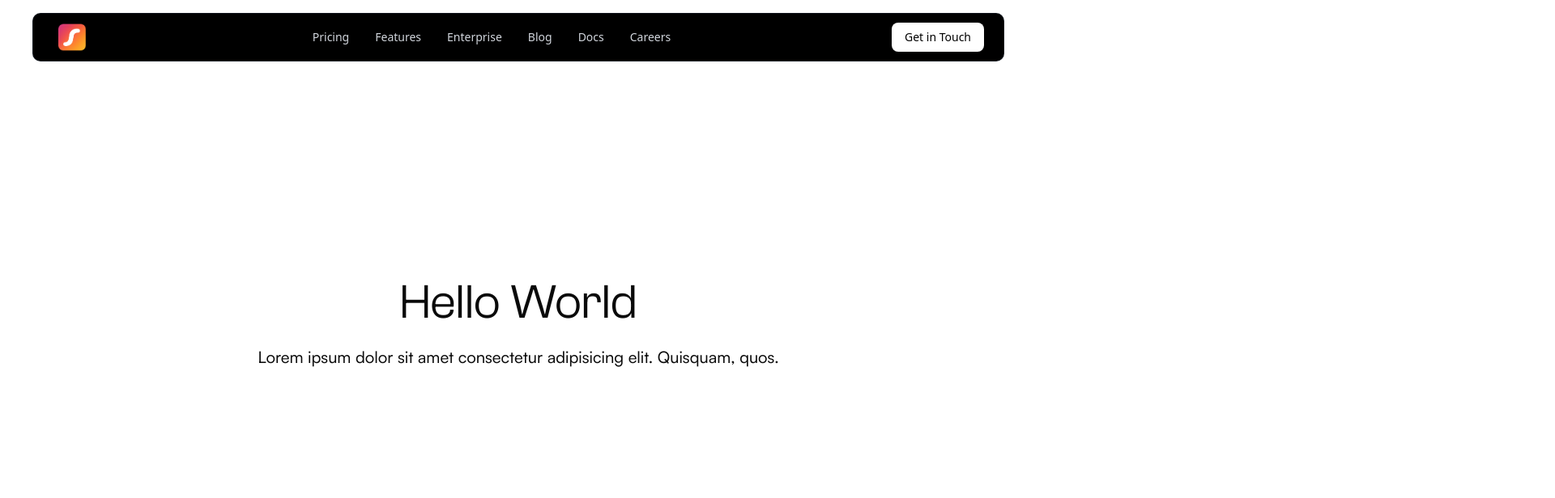
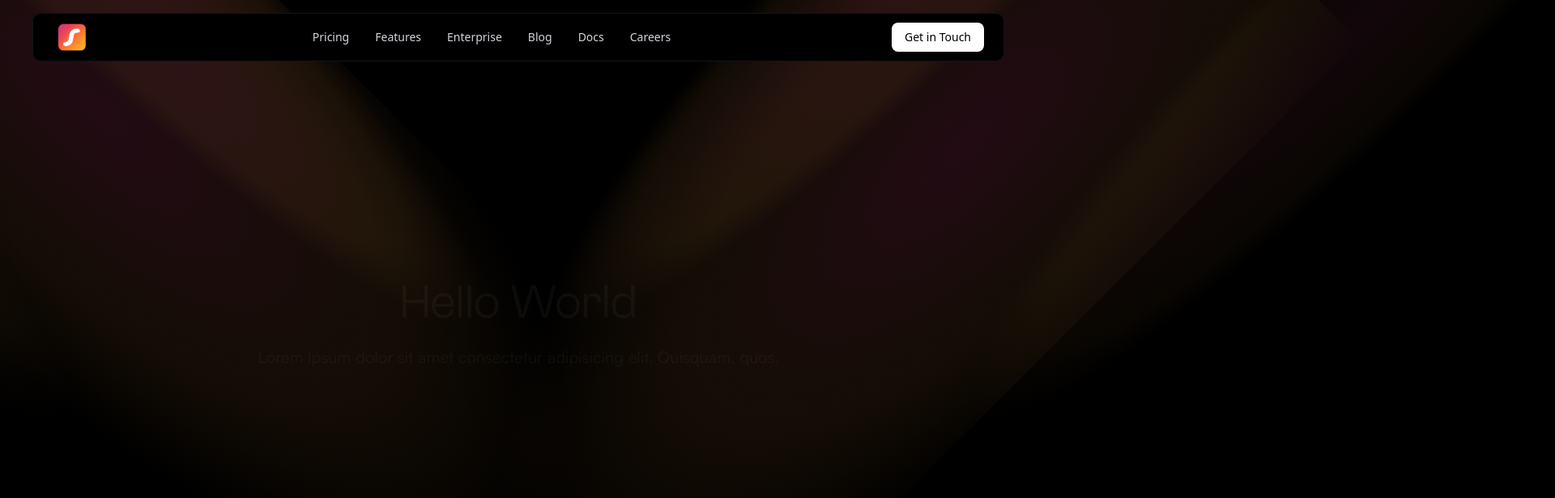
Before and after one commit to ZyftDev/zyft-landing-page, a Next.js app: page / in a window 1280 px wide. Shown: the top 616 px of the page at 81% size, 1920 px wide, since content can reach past the window. Built offline with nearby package versions, Linux system fonts and the light colour scheme.

Commit message:
add spotlight

```diff
--- a/package.json
+++ b/package.json
@@ -15,6 +15,7 @@
     "class-variance-authority": "^0.7.1",
     "clsx": "^2.1.1",
     "lucide-react": "^0.539.0",
+    "motion": "^12.23.12",
     "next": "15.4.6",
     "react": "19.1.0",
     "react-dom": "19.1.0",
--- a/src/app/layout.tsx
+++ b/src/app/layout.tsx
@@ -16,7 +16,7 @@ export default function RootLayout({
 }>) {
   return (
     <html lang="en">
-      <body>
+      <body className="bg-black">
         <Navbar />
         {children}
       </body>
--- a/src/app/page.tsx
+++ b/src/app/page.tsx
@@ -1,8 +1,11 @@
 import { FC } from 'react';
+
+import { Spotlight } from '@/components/ui';
 
 const Home: FC = () => {
   return (
     <div className="flex flex-col gap-32 pb-32">
+      <Spotlight />
       {/* Hero Section */}
       <section className="min-h-screen flex items-center justify-center">
         <div className="text-center">
--- a/src/components/Navbar.tsx
+++ b/src/components/Navbar.tsx
@@ -1,6 +1,6 @@
 'use client';
 
-import { FC, useEffect, useState } from 'react';
+import { FC } from 'react';
 
 import Image from 'next/image';
 import Link from 'next/link';
@@ -17,39 +17,8 @@ const navItems = [
 ];
 
 export const Navbar: FC = () => {
-  const [visible, setVisible] = useState(true);
-  const [lastScrollY, setLastScrollY] = useState(0);
-
-  useEffect(() => {
-    const controlNavbar = () => {
-      if (typeof window !== 'undefined') {
-        const currentScrollY = window.scrollY;
-
-        if (currentScrollY < lastScrollY || currentScrollY < 10) {
-          setVisible(true);
-        } else if (currentScrollY > lastScrollY && currentScrollY > 10) {
-          setVisible(false);
-        }
-
-        setLastScrollY(currentScrollY);
-      }
-    };
-
-    if (typeof window !== 'undefined') {
-      window.addEventListener('scroll', controlNavbar);
-
-      return () => {
-        window.removeEventListener('scroll', controlNavbar);
-      };
-    }
-  }, [lastScrollY]);
-
   return (
-    <nav
-      className={`fixed top-4 left-1/2 -translate-x-1/2 z-50 w-[95%] max-w-[1200px] transition-transform duration-300 ${
-        visible ? 'translate-y-0' : '-translate-y-32'
-      }`}
-    >
+    <nav className="fixed top-4 left-1/2 -translate-x-1/2 z-50 w-[95%] max-w-[1200px]">
       <div className="bg-black backdrop-blur-md rounded-lg px-6 h-[60px] flex items-center justify-between border border-gray-800/50">
         <Link href="/" className="flex items-center">
           <Image
--- a/src/components/ui/index.ts
+++ b/src/components/ui/index.ts
@@ -1 +1,2 @@
 export { Button } from './button';
+export { Spotlight } from './spotlight-new';
--- /dev/null
+++ b/src/components/ui/spotlight-new.tsx
@@ -0,0 +1,128 @@
+'use client';
+
+import { motion } from 'motion/react';
+
+type SpotlightProps = {
+  gradientFirst?: string;
+  gradientSecond?: string;
+  gradientThird?: string;
+  translateY?: number;
+  width?: number;
+  height?: number;
+  smallWidth?: number;
+  duration?: number;
+  xOffset?: number;
+};
+
+export const Spotlight = ({
+  gradientFirst = 'radial-gradient(68.54% 68.72% at 55.02% 31.46%, rgba(233, 75, 135, 0.15) 0%, rgba(249, 162, 63, 0.08) 50%, rgba(249, 162, 63, 0) 80%)',
+  gradientSecond = 'radial-gradient(50% 50% at 50% 50%, rgba(233, 75, 135, 0.12) 0%, rgba(249, 162, 63, 0.06) 80%, transparent 100%)',
+  gradientThird = 'radial-gradient(50% 50% at 50% 50%, rgba(233, 75, 135, 0.08) 0%, rgba(249, 162, 63, 0.04) 80%, transparent 100%)',
+  translateY = -350,
+  width = 560,
+  height = 1380,
+  smallWidth = 240,
+  duration = 7,
+  xOffset = 100,
+}: SpotlightProps = {}) => {
+  return (
+    <motion.div
+      initial={{
+        opacity: 0,
+      }}
+      animate={{
+        opacity: 1,
+      }}
+      transition={{
+        duration: 1.5,
+      }}
+      className="pointer-events-none absolute inset-0 h-full w-full"
+    >
+      <motion.div
+        animate={{
+          x: [0, xOffset, 0],
+        }}
+        transition={{
+          duration,
+          repeat: Infinity,
+          repeatType: 'reverse',
+          ease: 'easeInOut',
+        }}
+        className="absolute top-0 left-0 w-screen h-screen z-40 pointer-events-none"
+      >
+        <div
+          style={{
+            transform: `translateY(${translateY}px) rotate(-45deg)`,
+            background: gradientFirst,
+            width: `${width}px`,
+            height: `${height}px`,
+          }}
+          className={`absolute top-0 left-0`}
+        />
+
+        <div
+          style={{
+            transform: 'rotate(-45deg) translate(5%, -50%)',
+            background: gradientSecond,
+            width: `${smallWidth}px`,
+            height: `${height}px`,
+          }}
+          className={`absolute top-0 left-0 origin-top-left`}
+        />
+
+        <div
+          style={{
+            transform: 'rotate(-45deg) translate(-180%, -70%)',
+            background: gradientThird,
+            width: `${smallWidth}px`,
+            height: `${height}px`,
+          }}
+          className={`absolute top-0 left-0 origin-top-left`}
+        />
+      </motion.div>
+
+      <motion.div
+        animate={{
+          x: [0, -xOffset, 0],
+        }}
+        transition={{
+          duration,
+          repeat: Infinity,
+          repeatType: 'reverse',
+          ease: 'easeInOut',
+        }}
+        className="absolute top-0 right-0 w-screen h-screen z-40 pointer-events-none"
+      >
+        <div
+          style={{
+            transform: `translateY(${translateY}px) rotate(45deg)`,
+            background: gradientFirst,
+            width: `${width}px`,
+            height: `${height}px`,
+          }}
+          className={`absolute top-0 right-0`}
+        />
+
+        <div
+          style={{
+            transform: 'rotate(45deg) translate(-5%, -50%)',
+            background: gradientSecond,
+            width: `${smallWidth}px`,
+            height: `${height}px`,
+          }}
+          className={`absolute top-0 right-0 origin-top-right`}
+        />
+
+        <div
+          style={{
+            transform: 'rotate(45deg) translate(180%, -70%)',
+            background: gradientThird,
+            width: `${smallWidth}px`,
+            height: `${height}px`,
+          }}
+          className={`absolute top-0 right-0 origin-top-right`}
+        />
+      </motion.div>
+    </motion.div>
+  );
+};
```
Also changed, not shown: 1 other file (tests, documents, lock files or other folders).
